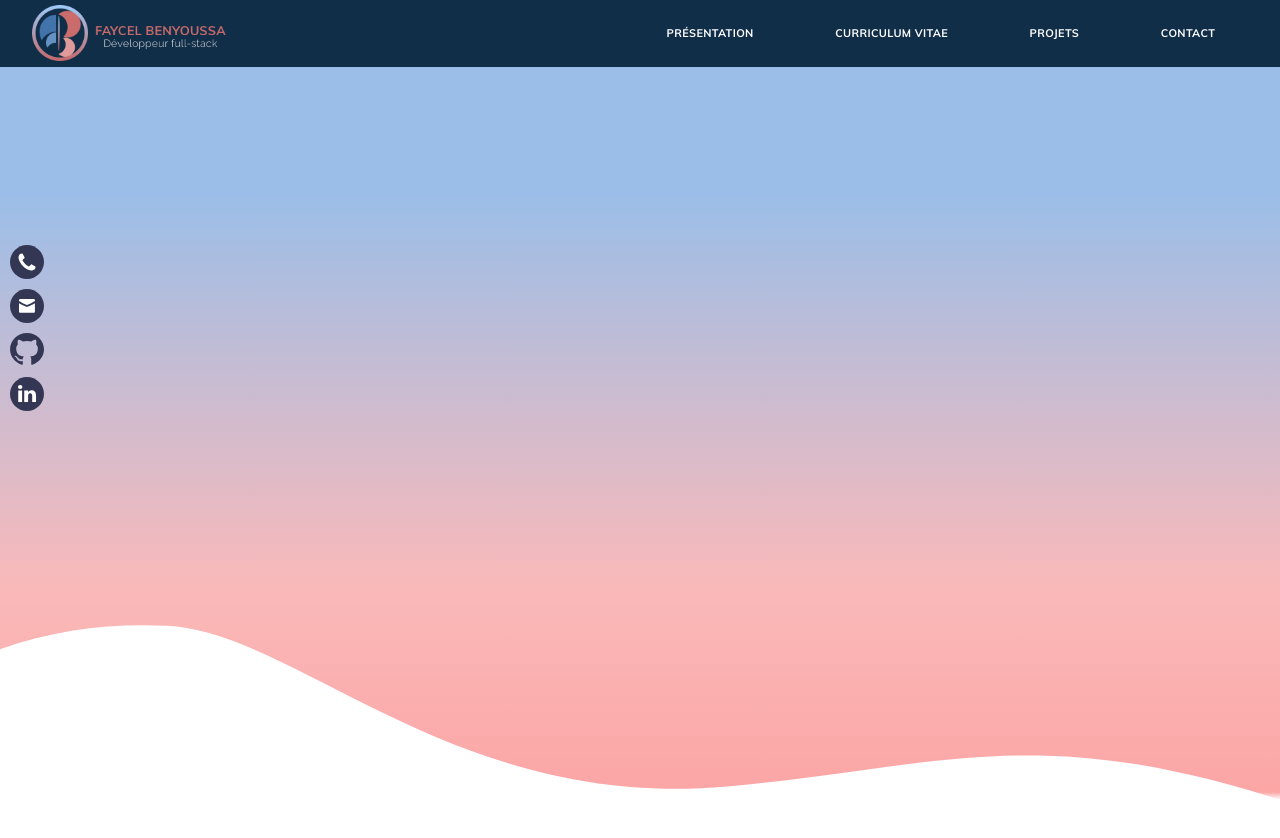
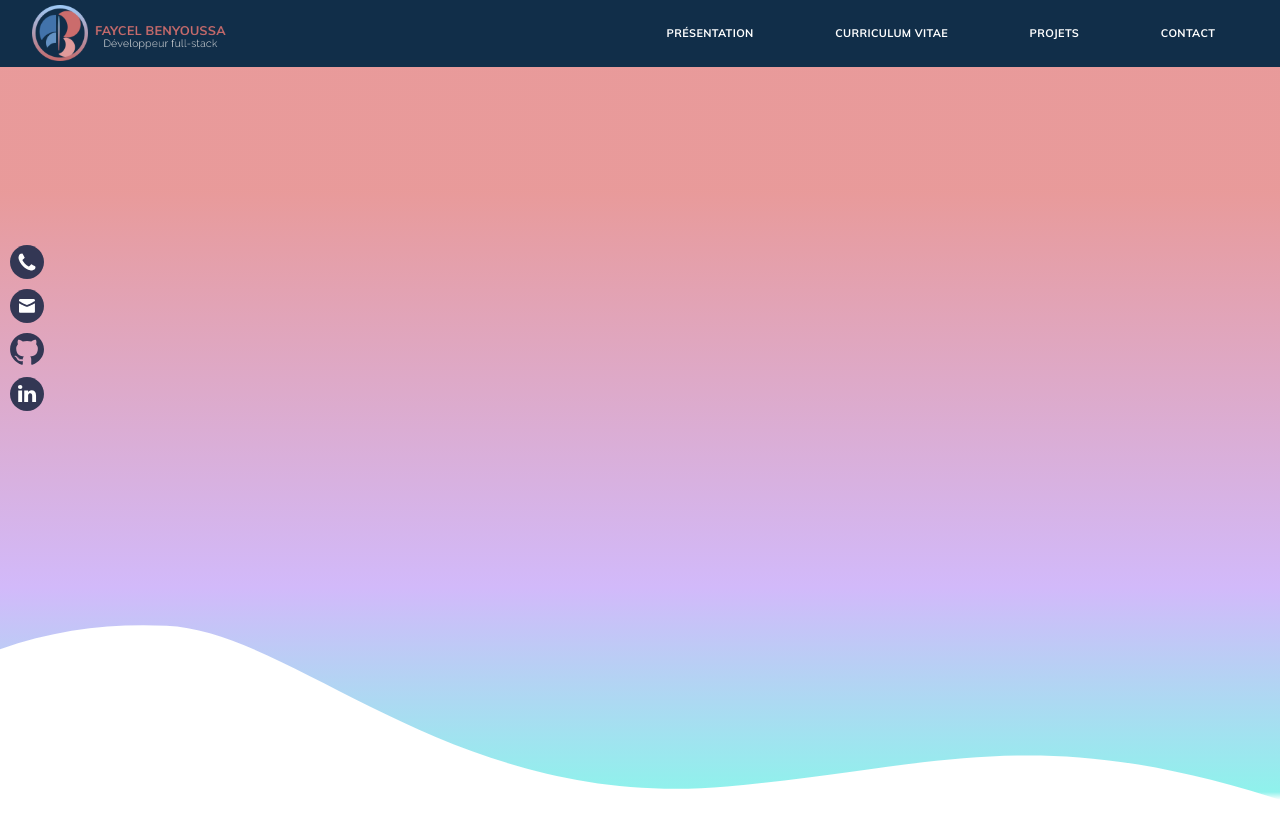
Before and after one commit to kaayso/Portfolio, a React (Create React App) app: page / in a window 1280 px wide. Shown: the top 838 px of the page. Built offline with nearby package versions, Linux system fonts and the light colour scheme.

Commit message:
aboutMe new gradient

```diff
--- a/src/containers/aboutMe/aboutMe.jsx
+++ b/src/containers/aboutMe/aboutMe.jsx
@@ -6,7 +6,6 @@ export default function AboutMe() {
   return (
     <section id="presentation">
       <SMBoard />
-
       <svg xmlns="http://www.w3.org/2000/svg" id="curve" viewBox="0 0 1800 279">
         <path
           xmlns="http://www.w3.org/2000/svg"
--- a/src/containers/aboutMe/aboutMe.scss
+++ b/src/containers/aboutMe/aboutMe.scss
@@ -7,7 +7,7 @@
     background-size: cover;
     background-repeat:no-repeat;
     background-position:center;
-    background-image:linear-gradient(180deg, rgba(28, 111, 209, 0.43) 23.96%, rgba(250, 100, 100, 0.43) 73.44%, rgba(254, 54, 54, 0.43) 99%, rgba(255, 255, 255, 1) 100%);
+    background-image:linear-gradient(180deg, rgba(209, 28, 28, 0.43) 23.96%, rgba(157, 100, 250, 0.43) 73.44%, rgba(2, 231, 217, 0.43) 99%, rgba(255, 255, 255, 1) 100%);
 }
 
 #curve{
```
